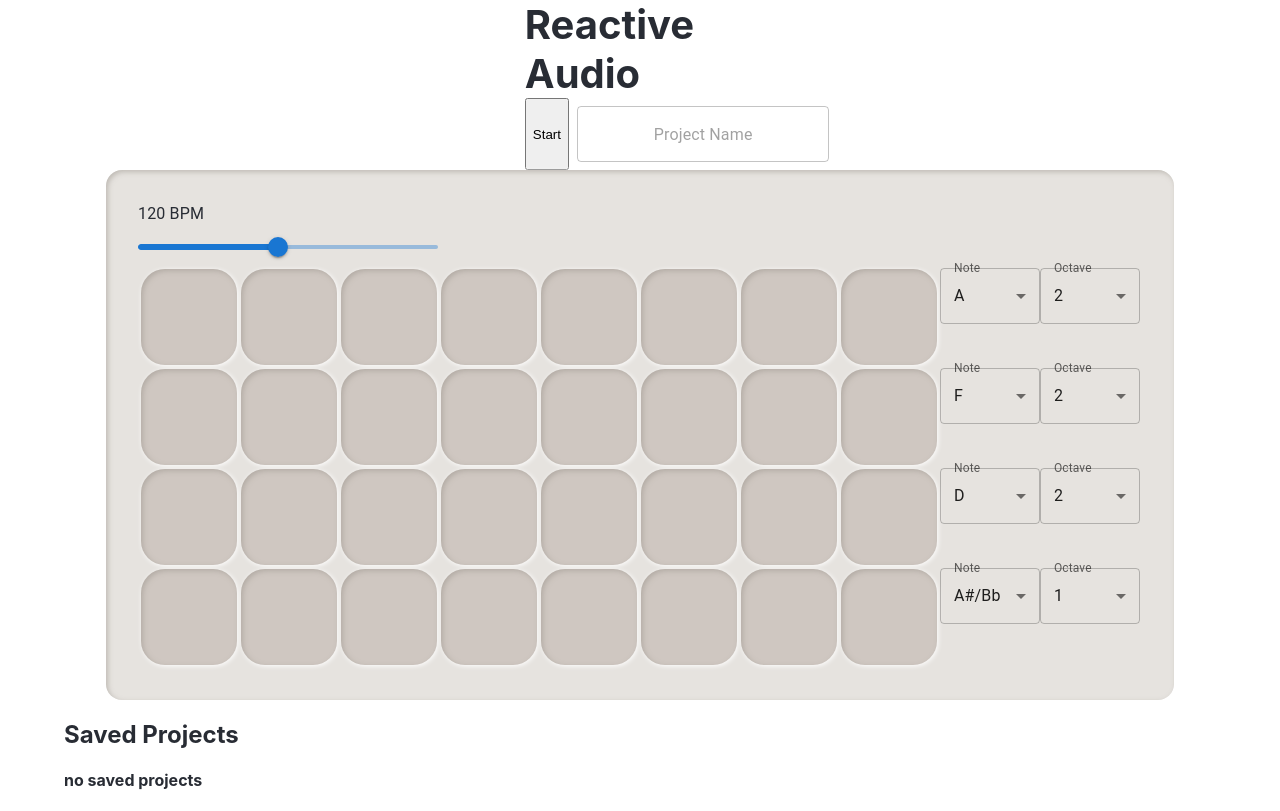
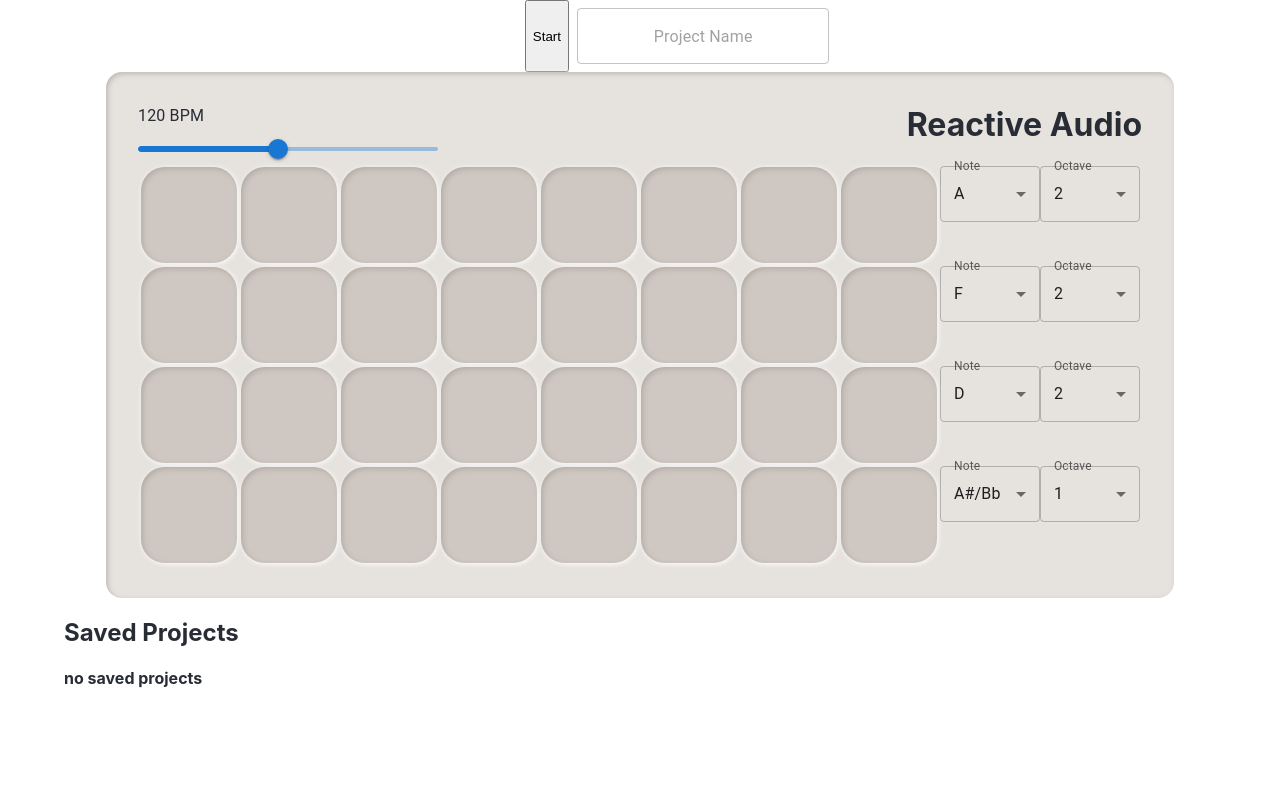
Before and after one commit to rriegel/Reactive-Audio, a React app: page / in a window 1280 px wide. Built offline with nearby package versions, Linux system fonts and the light colour scheme; no server answers; the HTML template or start-up script is replaced by a standard one.

Commit message:
moved title onto the sequencer div

```diff
--- a/client/src/app.css
+++ b/client/src/app.css
@@ -1,11 +1,5 @@
 input {
   text-align: center;
-}
-
-.title {
-  width: 20%;
-  margin: 0 auto;
-  font-size: 40px;
 }
 .top-buttons {
   display: flex;
--- a/client/src/app.jsx
+++ b/client/src/app.jsx
@@ -120,9 +120,6 @@ class App extends React.Component {
       <div className="App">
 
         <div className="menu-bar">
-          <h1 className="title">
-            Reactive Audio
-          </h1>
           <div className="top-buttons">
             <button onClick={ () => {this.toggleSequencer()} }>
               {this.state.isPlaying ? 'Stop' : 'Start'}
--- a/client/src/components/Sequencer.css
+++ b/client/src/components/Sequencer.css
@@ -1,3 +1,12 @@
+.title {
+  font-size: 2rem;
+}
+.top-info {
+  display: flex;
+  flex-direction: row;
+  justify-content: space-between;
+  line-height: 0;
+}
 .sequencer {
   justify-content: center;
   padding: 2rem;
--- a/client/src/components/Sequencer.jsx
+++ b/client/src/components/Sequencer.jsx
@@ -22,12 +22,19 @@ function Sequencer({ notes, octaves, name, BPM, adjBPM, isPlaying, checked, boxT
 
   return (
     <div className="sequencer">
+
+      <div className="top-info">
         <BPMSlider
           def={ BPM }
           name={ name }
           current={ adjBPM }
           changeBPM={ changeBPM }
         />
+        <h1 className="title">
+          Reactive Audio
+        </h1>
+      </div>
+
       <table>
         <tbody>
           {checked.map((row, key) => (
```
Lines whose indentation alone changed are shown as unchanged.
